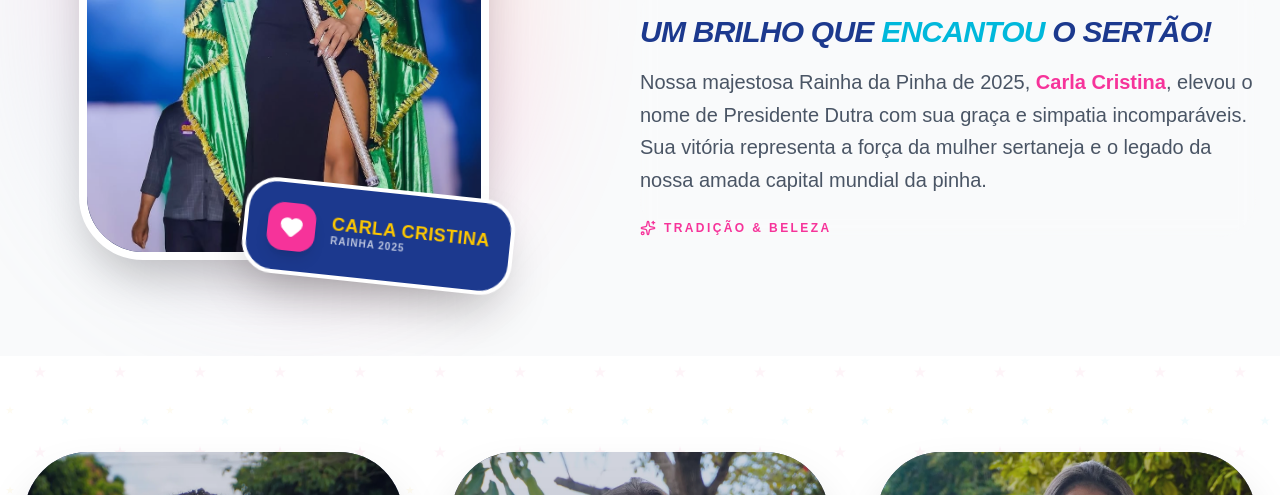
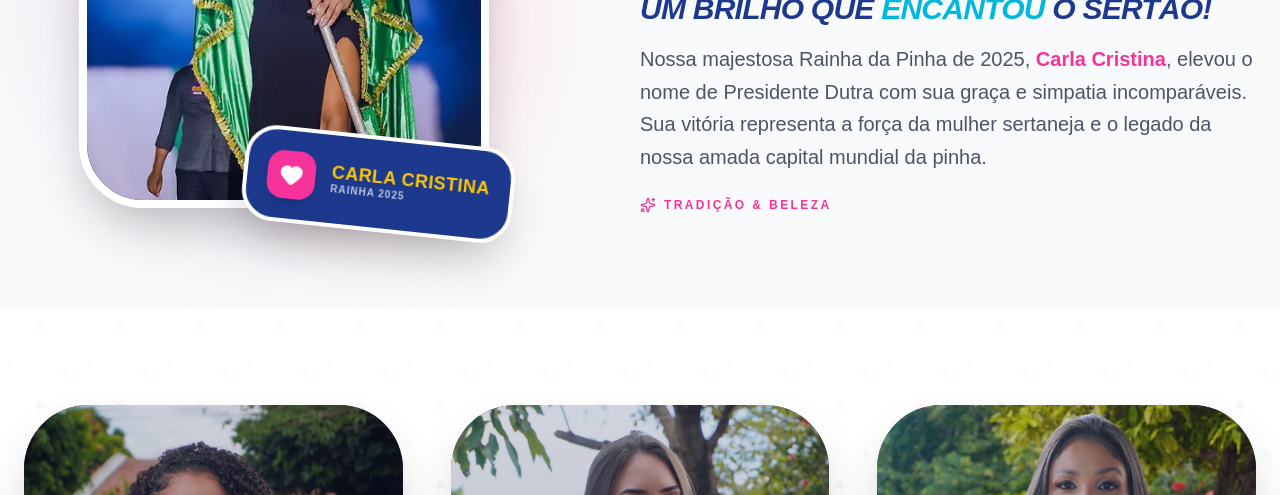
Before and after one commit to Yan-Carvalho/Rainha-da-Pinha, an Astro site: page / in a window 1280 px wide. Shown: the part 3876-4371 px from the top of the page. Built offline with nearby package versions, Linux system fonts and the light colour scheme; Astro itself is replaced by a stand-in of ours; a web font is replaced by a local one.

Commit message:
Update Contest.tsx

```diff
--- a/src/components/Contest.tsx
+++ b/src/components/Contest.tsx
@@ -25,10 +25,12 @@ const Contest: React.FC = () => {
             {/* Background Glow */}
             <div className="absolute -inset-6 bg-gradient-to-tr from-cyan-400 via-pink-500 to-yellow-400 opacity-20 blur-3xl group-hover:opacity-40 transition-opacity rounded-full"></div>
 
-            <div className="relative z-10 aspect-4/5.5 bg-blue-950 rounded-[4rem] overflow-hidden shadow-2xl transform hover:-rotate-1 transition-transform duration-700 border-8 border-white">
+            <div className="relative z-10 bg-blue-950 rounded-[4rem] aspect-[421/485] md:aspect-[476/589] w-full overflow-hidden shadow-2xl transform hover:-rotate-1 transition-transform duration-700 border-8 border-white">
               <img
-                src="/carla_cristina.jpeg"
+                src="/carla_cristina.webp"
                 alt="Rainha da Pinha 2025"
+                loading="lazy"
+                decoding="async"
                 className="w-full h-full object-cover opacity-90 transition-all duration-700 group-hover:scale-105"
               />
 
```
